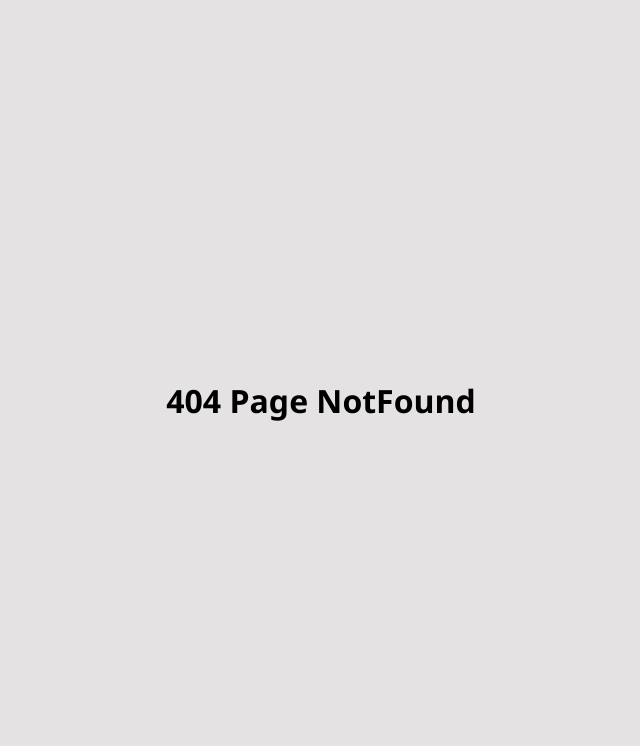
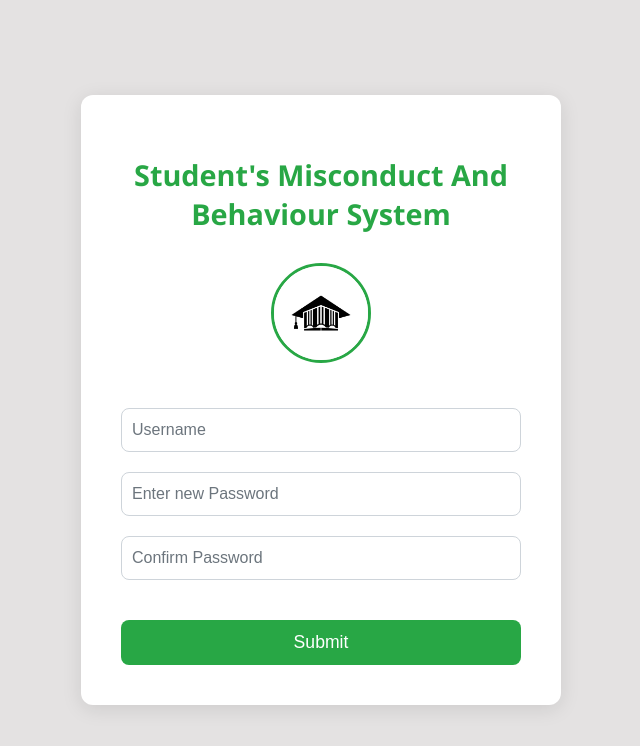
Before and after one commit to defrey-mo/FINAL-YEAR-PROJECT, a React (Vite) app in the folder Client/FYP_react_project/: page /forgotpassword in a window 1280 px wide. Before the commit this address had no page. Shown: the top 746 px of the page, without its empty margins (319-959 px from the left). Built offline with nearby package versions, Linux system fonts and the light colour scheme.

Commit message:
uploaded on 16th june 2025

```diff
--- a/Client/FYP_react_project/src/App.jsx
+++ b/Client/FYP_react_project/src/App.jsx
@@ -19,6 +19,7 @@ import StaffView from "./pages/StaffView";
 import StaffRead from "./pages/StaffRead";
 import StaffSetting from "./pages/StaffSetting";
 import Delete from "./pages/Delete";
+import ForgotPassword from "./pages/ForgotPassword";
 
 
 
@@ -42,7 +43,7 @@ const App = () => {
       <Routes>
         {/* Login route */}
         <Route path="/login" element={<Login setIsAuthenticated={setIsAuthenticated} />} />
-
+        <Route path="/forgotpassword" element={<ForgotPassword/>} />
         {/* Protected routes */}
         <Route
           path="/system"
--- a/Client/FYP_react_project/src/common/Sidebar.jsx
+++ b/Client/FYP_react_project/src/common/Sidebar.jsx
@@ -41,16 +41,20 @@ export default function Sidebar({activePage}) {
             <Link to="dashboard"><span className="material-icons-outlined">dashboard</span>Dashboard</Link>
           </li>
 
-          <li className={(activePage === "check-student")?"sidebar-list-item active":"sidebar-list-item"}>
+          {role?.toLowerCase() === "admin" && (
+            <li className={(activePage === "check-student")?"sidebar-list-item active":"sidebar-list-item"}>
             <Link to="check-student"><span className="material-icons-outlined">tv</span>Check Student</Link>
           </li>
-          <li className={(activePage === "add-student")?"sidebar-list-item active":"sidebar-list-item"}>
+          )}
+          {role?.toLowerCase() === "admin" && (
+            <li className={(activePage === "add-student")?"sidebar-list-item active":"sidebar-list-item"}>
             <Link to="add-student"><span className="material-icons-outlined">group_add</span>Add Student</Link>
           </li>
+          )}
           <li className={(activePage === "overview")?"sidebar-list-item active":"sidebar-list-item"}>
             <Link to="overview"><span className="material-icons-outlined">article</span>Overview</Link>
           </li>
-          {role === "Admin" && (
+          {role?.toLowerCase() === "admin" && (
             <li className={(activePage === "staff-setting")?"sidebar-list-item active":"sidebar-list-item"}>
             <Link to="staff-setting"><span className="material-icons-outlined">settings</span>Staff Management</Link>
           </li>
--- a/Client/FYP_react_project/src/components/SuccessBox.jsx
+++ b/Client/FYP_react_project/src/components/SuccessBox.jsx
@@ -8,7 +8,7 @@ const SuccessBox = ({ message, onClose, onConfirm }) => {
       <div className="success-content">
         <FaCheckCircle className="success-icon" />
         <p>{message}</p>
-        <button onClick={onConfirm}>Go to Overview</button>
+        <button onClick={onConfirm}>Proceed</button>
         <button onClick={onClose}>Close</button>
       </div>
     </div>
--- a/Client/FYP_react_project/src/pages/Conduct.jsx
+++ b/Client/FYP_react_project/src/pages/Conduct.jsx
@@ -66,10 +66,10 @@ export default function Conduct() {
 
   const negativeIncidents = [
     "Bullying",
-    "Disruptive Behaviour",
+    "Absenteeism",
     "Cheating Exams",
     "Inciting Strike",
-    "Rape",
+    "Drug abuse",
     "Homosexuallity"
   ];
 
--- a/Client/FYP_react_project/src/pages/ForgotPassword.jsx
+++ b/Client/FYP_react_project/src/pages/ForgotPassword.jsx
@@ -1,21 +1,126 @@
-import React from 'react'
+import { useState } from 'react';
+import { useNavigate } from 'react-router-dom';
+import axios from 'axios';
+import '../CSS/login.css';
+import SuccessBox from "../components/SuccessBox"
+import ErrorBox from "../components/ErrorBox";
 
-const ForgotPasswordModal = ({ isOpen, onClose }) => {
-  if (!isOpen) return null;
+export default function ForgotPassword() {
+  const [username, setUsername] = useState("");
+  const [newPassword, setNewPassword] = useState("");
+  const [confirmPassword, setConfirmPassword] = useState("");
+  const [error, setError] = useState("");
+  const navigate = useNavigate();
+  const [showSuccess, setShowSuccess] = useState(false);
+  const [showError, setShowError] = useState(false);
+  const [errorMessage, setErrorMessage] = useState('');
+
+
+  const handleSubmit = async (e) => {
+  e.preventDefault();
+
+  if (newPassword !== confirmPassword) {
+    setError("Passwords do not match.");
+    return;
+  }
+
+  try {
+    // Don't get or send token here — user is not logged in
+    const response = await axios.put(
+      'http://localhost:8084/update-password',
+      { username, newPassword }
+      // No Authorization header needed here
+    );
+
+    if (response.status === 200) {
+      // navigate("/login");
+      setShowSuccess(true);
+      setShowError(false);
+    }
+  } catch (err) {
+    const msg = err.response?.data?.message || JSON.stringify(err.response?.data) || "An unexpected error occurred.";
+    setErrorMessage(msg);
+    setShowError(true);
+    setShowSuccess(false);
+    console.error("Error:", msg);
+    setError(err.response?.data?.message || "Something went wrong.");
+  }
+};
 
   return (
     <div>
-      <div className="modal">
-      <div className="modal-content">
-        <span className="close-btn" onClick={onClose}>&times;</span>
-        <h2>Reset Your Password</h2>
-        <form>
-          <label htmlFor="email">Enter your email address:</label>
-          <input type="email" id="email" name="email" required />
-          <button type="submit">Submit</button>
-        </form>
+      <div className="login-page-container">
+        <div>
+          <div className='app-name'><h1>Student's Misconduct And Behaviour System</h1></div>
+          <form onSubmit={handleSubmit}>
+            <div className="login-box">
+              <div className="login-header">
+                <header className='login-logo'><img src="school_logo.jpg" alt="School Logo" /></header>
+              </div>
+
+              <div className="input-box">
+                <input
+                  type="text"
+                  className="input-field"
+                  placeholder="Username"
+                  autoComplete="off"
+                  required
+                  name="username"
+                  value={username}
+                  onChange={(e) => setUsername(e.target.value)}
+                />
+              </div>
+
+              <div className="input-box">
+                <input
+                  type="password"
+                  className="input-field"
+                  placeholder="Enter new Password"
+                  autoComplete="off"
+                  required
+                  name="newPassword"
+                  value={newPassword}
+                  onChange={(e) => setNewPassword(e.target.value)}
+                />
+              </div>
+
+              <div className="input-box">
+                <input
+                  type="password"
+                  className="input-field"
+                  placeholder="Confirm Password"
+                  autoComplete="off"
+                  required
+                  name="confirmPassword"  // changed here
+                  value={confirmPassword}
+                  onChange={(e) => setConfirmPassword(e.target.value)}
+                />
+              </div>
+
+              {error && <p style={{ color: "red", textAlign: "center" }}>{error}</p>}
+
+              <div className="input-submit">
+                <button className="submit-btn" id="submit" type="submit">Submit</button>
+              </div>
+            </div>
+          </form>
+        </div>
       </div>
-    </div>
+        {showSuccess && (
+                <SuccessBox
+                  message="Password updated successfully!"
+                  onClose={() => setShowSuccess(false)}
+                  onConfirm={() => navigate("/login")}
+                />
+              )}
+
+              {showError && (
+                <ErrorBox
+                  message={`Password to update! Please try again.\n${errorMessage}`}
+                  onClose={() => setShowError(false)}
+                  duration={10000}
+                />
+              )}
     </div>
   )
 }
--- a/Client/FYP_react_project/src/pages/Login.jsx
+++ b/Client/FYP_react_project/src/pages/Login.jsx
@@ -1,5 +1,5 @@
 import { useState } from 'react';
-import { useNavigate } from 'react-router-dom';
+import { Link, useNavigate } from 'react-router-dom';
 import axios from 'axios';
 import PropTypes from 'prop-types';
 import { decode } from "js-base64";
@@ -59,7 +59,7 @@ export default function Login({ setIsAuthenticated }) {
   };
 
   return (
-    <div class="login-page-container">
+    <div className="login-page-container">
   <div>
     <div className='app-name'><h1>Student's Misconduct And Behaviour System</h1></div>
     <form onSubmit={handleLogin}>
@@ -92,6 +92,7 @@ export default function Login({ setIsAuthenticated }) {
             onChange={handleChanges}
           />
         </div>
+        <p><Link to={`/forgotpassword`}>Forgot Password</Link></p>
         <div className="input-submit">
           <button className="submit-btn" id="submit">Login</button>
         </div>
--- a/Client/FYP_react_project/src/pages/StaffManagement.jsx
+++ b/Client/FYP_react_project/src/pages/StaffManagement.jsx
@@ -5,6 +5,9 @@ import { Link } from 'react-router-dom';
 import { useNavigate } from "react-router-dom";
 import { decode } from 'js-base64';
 import axios from 'axios';
+import "../CSS/add.css";
+import SuccessBox from "../components/SuccessBox"
+import ErrorBox from "../components/ErrorBox";
 
 
 export default function StaffManagement() {
@@ -30,6 +33,10 @@ export default function StaffManagement() {
       const [password, setpassword] = useState("");
       const [role, setrole] = useState("Admin");
       const [schools, setSchools] = useState([]);
+      const [showSuccess, setShowSuccess] = useState(false);
+      const [showError, setShowError] = useState(false);
+      const [errorMessage, setErrorMessage] = useState('');
+
 
        const navigate = useNavigate();
 
@@ -95,11 +102,16 @@ export default function StaffManagement() {
                   axios
                       .request(requestConfig)
                       .then((res) => {
-                          console.log(res);
-                          navigate("/system/staff-view"); // Redirect to overview page
+                        setShowSuccess(true);
+                        setShowError(false);
+                        console.log(res);
                       })
                       .catch((err) => {
-                          console.error("Error:", err.response.data);
+                        const msg = err.response?.data?.message || JSON.stringify(err.response?.data) || "An unexpected error occurred.";
+                        setErrorMessage(msg);
+                        setShowError(true);
+                        setShowSuccess(false);
+                        console.error("Error:", msg);
                       });
               } catch (error) {
                   // Handle errors during token decoding
@@ -116,7 +128,7 @@ export default function StaffManagement() {
       <div className="main-form">
         <h1>Staff Registration Form</h1>
         <div className="form">
-          <form autoComplete="off" onSubmit={handleSubmit}>
+          <form onSubmit={handleSubmit}>
             <section>
               <fieldset>
                 <legend>Personal Information</legend>
@@ -320,8 +332,22 @@ export default function StaffManagement() {
           </form>
         </div>
       </div>
+    </div>
+    {showSuccess && (
+            <SuccessBox
+              message="Staff registered successfully!"
+              onClose={() => setShowSuccess(false)}
+              onConfirm={() => navigate("/system/staff-view")}
+            />
+          )}
 
-    </div>
+          {showError && (
+            <ErrorBox
+              message={`Registration failed! Please try again.\n${errorMessage}`}
+              onClose={() => setShowError(false)}
+              duration={10000}
+            />
+          )}
    </>
   )
 }
--- a/Client/FYP_react_project/src/pages/StaffRead.jsx
+++ b/Client/FYP_react_project/src/pages/StaffRead.jsx
@@ -4,24 +4,37 @@ import { useParams } from 'react-router-dom';
 import "../CSS/read.css";
 
 export default function StaffRead() {
-    const {staff_id} = useParams();
-    const [staff, setStaff] = useState([])
+  const { staff_id } = useParams();
+  const [staff, setStaff] = useState(null);
+
   useEffect(() => {
     axios.get(`http://localhost:8084/staff-read/${staff_id}`)
       .then(res => {
-          console.log(res)
-          setStaff(res.data[0])
+        console.log(res);
+        setStaff(res.data);
       })
-        .catch(err => console.log(err))
-      }, [staff_id])
+      .catch(err => console.log(err));
+  }, [staff_id]);
+
+  if (!staff) {
+    // Render loading or empty state until staff is fetched
+    return <div>Loading staff details...</div>;
+  }
+
   return (
     <div>
       <div className='reading-students'>
-
         <h2>Staff Details</h2>
-        <p>STAFF NUMBER:  {staff.staff_id}</p>
-        <p>FIRST NAME:  {staff.firstname}</p>
+        <p><strong>Staff ID:</strong> {staff.staff_id}</p>
+        <p><strong>Full Name:</strong> {staff.firstname} {staff.middlename} {staff.surname}</p>
+        <p><strong>Username:</strong>{staff.username}</p>
+        <p><strong>Gender:</strong>{staff.gender}</p>
+        <p><strong>Email:</strong>{staff.email}</p>
+        <p><strong>Nationality:</strong>{staff.nationality}</p>
+        <p><strong>Home Address:</strong>{staff.home_address}</p>
+        <p><strong>Role:</strong>{staff.role}</p>
+        <p><strong>Phone:</strong>{staff.phone}</p>
       </div>
     </div>
-  )
+  );
 }
--- a/Client/FYP_react_project/src/pages/StaffUpdating.jsx
+++ b/Client/FYP_react_project/src/pages/StaffUpdating.jsx
@@ -3,9 +3,15 @@ import '../CSS/staff-mgt.css';
 import { useParams, useNavigate } from 'react-router-dom';
 import { decode } from 'js-base64';
 import axios from 'axios';
+import SuccessBox from "../components/SuccessBox"
+import ErrorBox from "../components/ErrorBox";
 
 export default function StaffManagement() {
   const { id } = useParams();
+  const [showSuccess, setShowSuccess] = useState(false);
+  const [showError, setShowError] = useState(false);
+  const [errorMessage, setErrorMessage] = useState('');
+
   const navigate = useNavigate();
 
   const [staff, setStaff] = useState({
@@ -24,7 +30,7 @@ export default function StaffManagement() {
     emergency_address: '',
     username: '',
     password: '',
-    role: 'admin'
+    role: 'Admin'
   });
 
   useEffect(() => {
@@ -42,7 +48,6 @@ export default function StaffManagement() {
     })
     .catch(err => {
       console.error('Fetch error:', err);
-      // optionally handle unauthorized here by redirecting to login
     });
   }, [id, navigate]);
 
@@ -78,10 +83,18 @@ export default function StaffManagement() {
       }
     })
     .then(res => {
+      setShowSuccess(true);
+      setShowError(false);
       console.log(res.data);
-      navigate("/system/staff-view");
     })
-    .catch(err => console.error("Update error:", err));
+    .catch(err => {
+      const msg = err.response?.data?.message || JSON.stringify(err.response?.data) || "An unexpected error occurred.";
+      setErrorMessage(msg);
+      setShowError(true);
+      setShowSuccess(false);
+      console.error("Error:", msg);
+      console.error("Update error:", err)
+    });
   };
 
   return (
@@ -195,7 +208,7 @@ export default function StaffManagement() {
                         name="role"
                         id="role"
                       >
-                        <option value="admin">Admin</option>
+                        <option value="Admin">Admin</option>
                         <option value="teacher">Teacher</option>
                       </select>
                     </span>
@@ -323,6 +336,21 @@ export default function StaffManagement() {
           </form>
         </div>
       </div>
+      {showSuccess && (
+              <SuccessBox
+                message="Staff updated successfully!"
+                onClose={() => setShowSuccess(false)}
+                onConfirm={() => navigate("/system/staff-view")}
+              />
+            )}
+
+            {showError && (
+              <ErrorBox
+                message={`Updating failed! Please try again.\n${errorMessage}`}
+                onClose={() => setShowError(false)}
+                duration={10000}
+              />
+            )}
     </div>
   );
 }
```
Also changed, not shown: Client/FYP_react_project/src/index.css (line endings or trailing spaces), 1 other file (tests, documents, lock files or other folders). Lines whose indentation alone changed are shown as unchanged.
